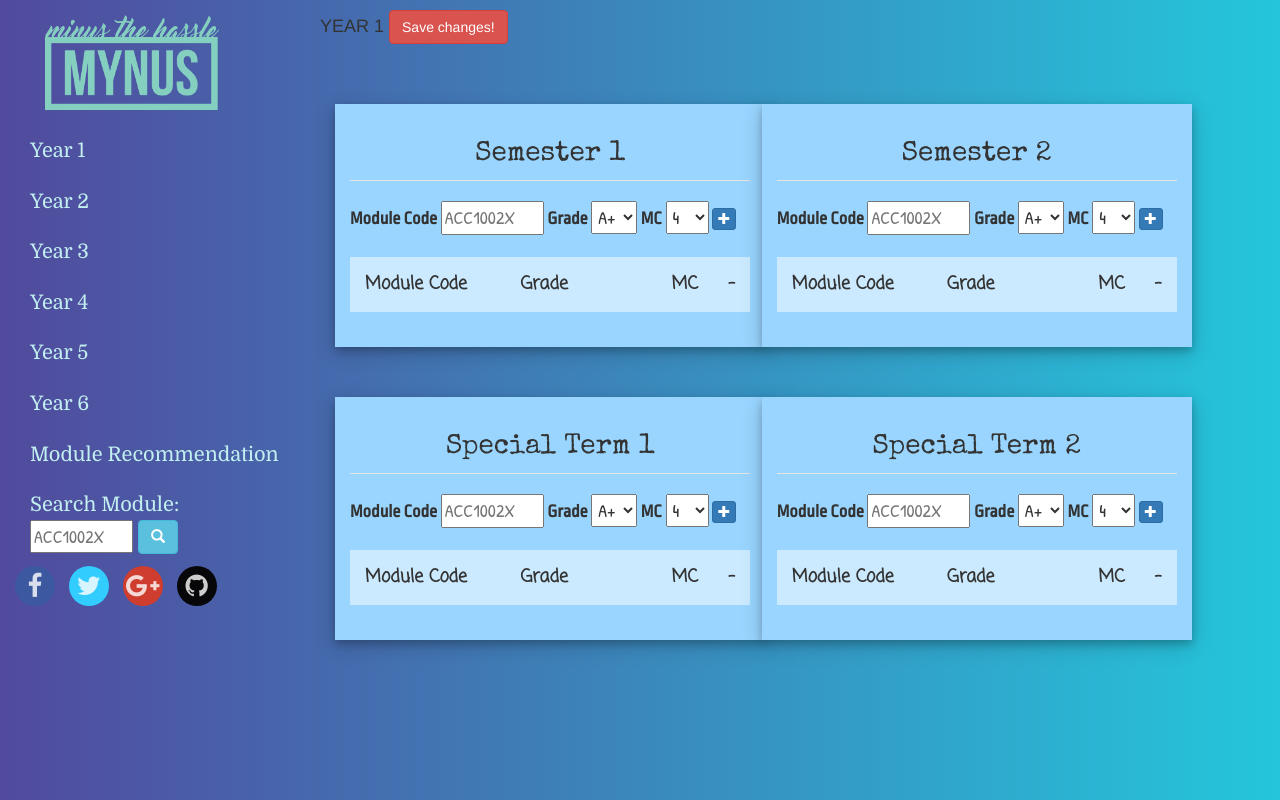
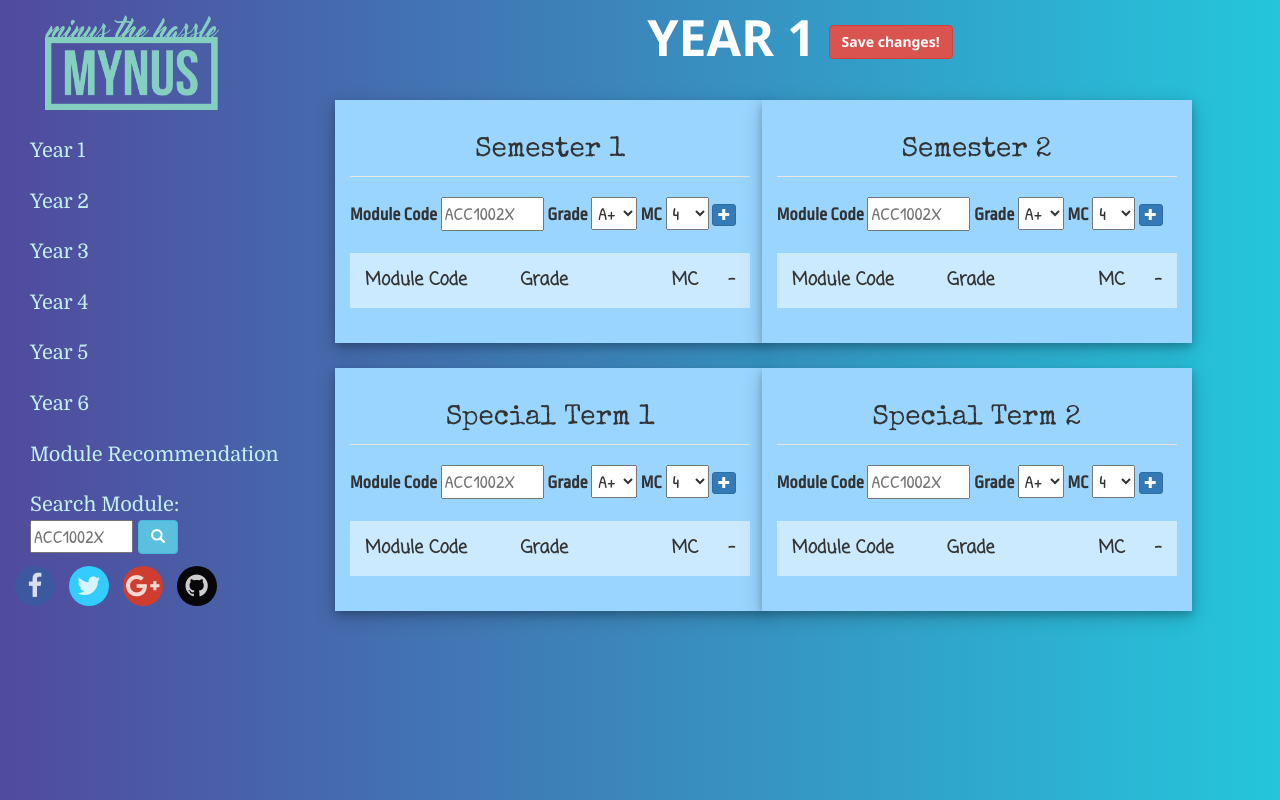
Before and after one commit to apoorva17/iNUS, a Django app: template iNUS/menu/templates/menu/index.html in a window 1280 px wide. Run offline with Django 3.2, Linux system fonts and the light colour scheme; the template is opened without the code that fills it, so the values that code supplies are empty; some libraries are stand-ins or nearby versions.

Commit message:
Update form.css

```diff
--- a/iNUS/menu/static/css/form.css
+++ b/iNUS/menu/static/css/form.css
@@ -4,7 +4,7 @@
     position: relative;
     background-color: #99d5ff;
     overflow: auto;
-    margin-top: 50px;
+    margin-top: 25px;
     box-shadow: 0 4px 8px 0 rgba(0, 0, 0, 0.2), 0 6px 20px 0 rgba(0, 0, 0, 0.19);
     font-family: "Trebuchet MS", Helvetica, sans-serif;
 }
@@ -12,6 +12,13 @@
 .form h3{
   font-size: 28px;
   font-family: 'Special Elite', cursive;
+}
+
+h4{
+    font-family: 'Noto Sans', sans-serif;
+    font-size: 50px;
+    color: white;
+    text-align:center;
 }
 
 .form label{
```
